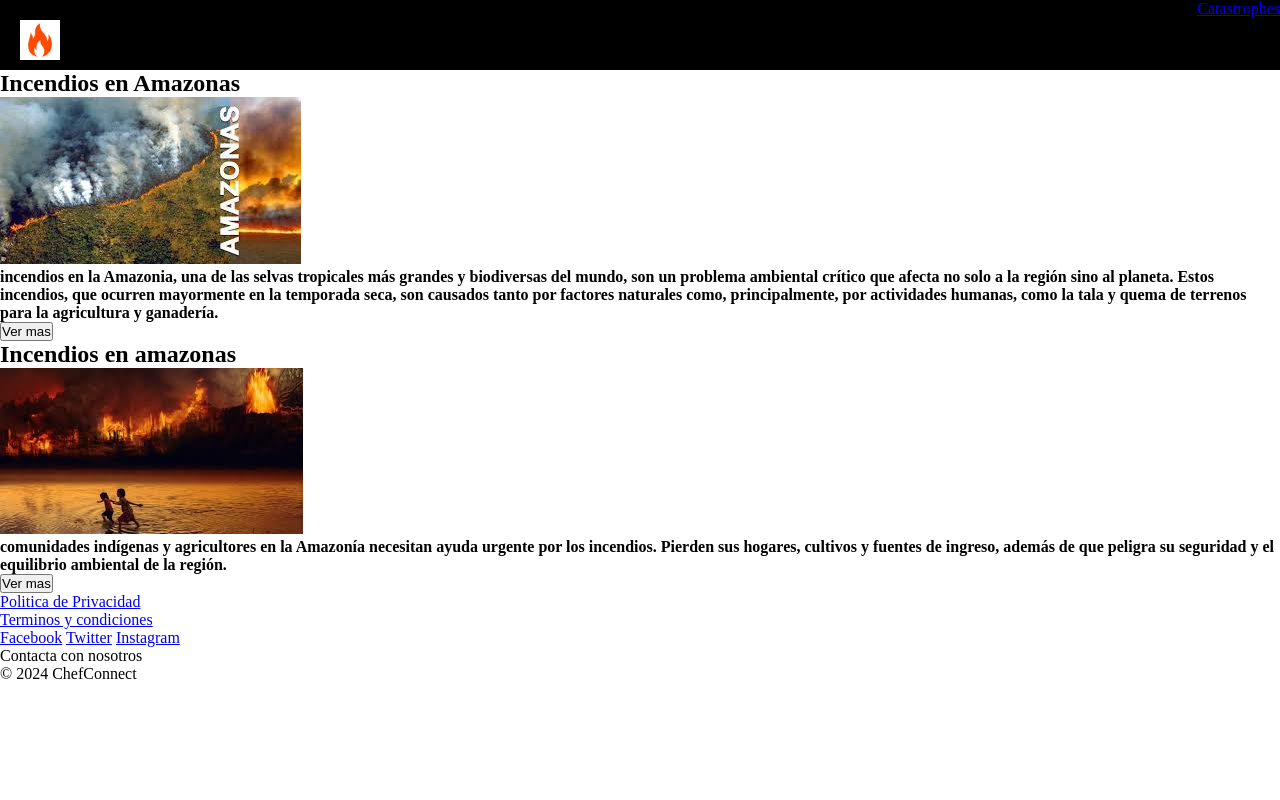
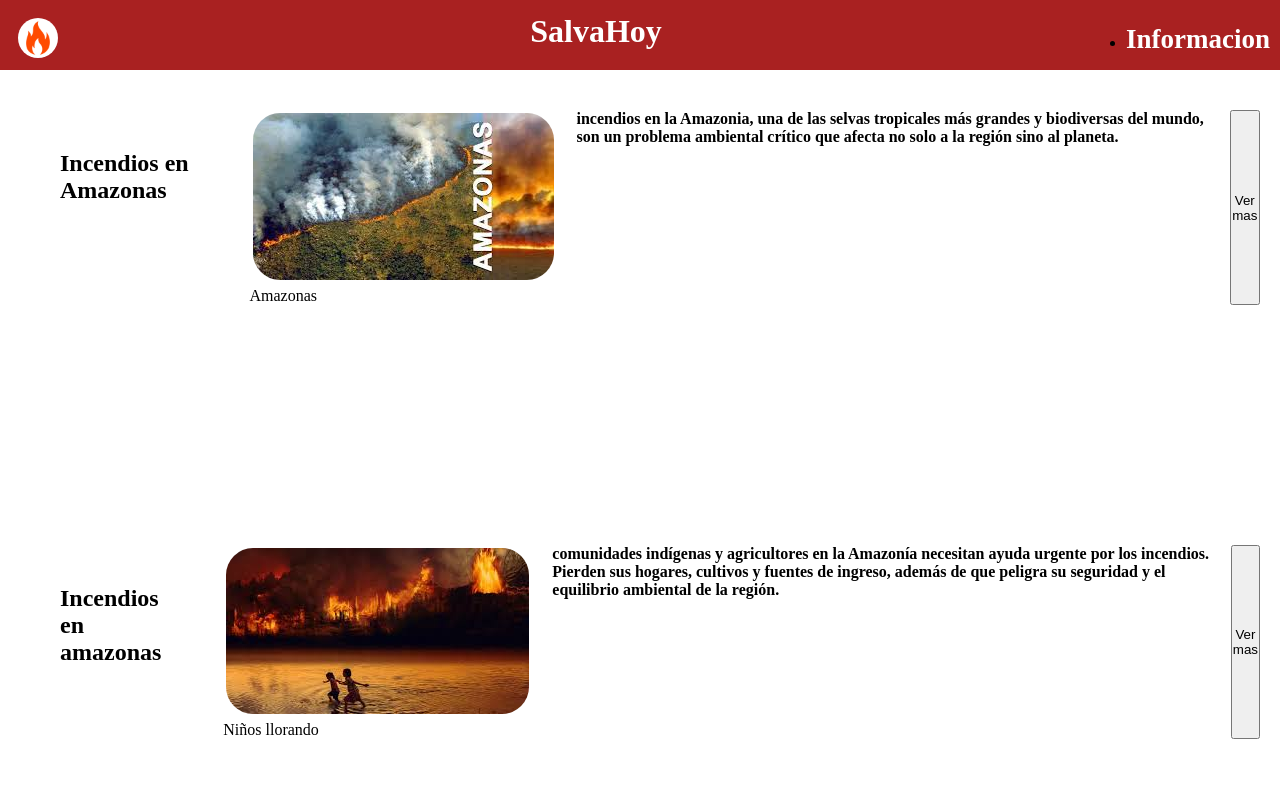
Before and after one commit to Kikoooohub/Webapp-emergencas, a plain HTML site: page index.html in a window 1280 px wide. Shown: the top 800 px of the page. Drawn offline with Linux system fonts and the light colour scheme.

Commit message:
changes 11.06

```diff
--- a/css/styles.css
+++ b/css/styles.css
@@ -1,25 +1,154 @@
-*{
+* {
     box-sizing: border-box;
     margin: 0%;
     padding: 0%;
+
 }
-.header{
+
+
+.header {
     display: flex;
     justify-content: space-between;
-    background-color: black;
+    background-color: rgb(169, 33, 33);
     height: 70px;
+    position: static;
+}
+
+header ul {
+    display: flex;
+    padding: 10px;
+    align-items: center;
+}
+
+header ul a {
+    display: flex;
+    font-size: 27px;
+    font-weight: bold;
+    color: white;
+    margin-top: 10%;
+    text-decoration: none;
 
 }
-.logo{
-    border: 2px;
-    border-radius: 70px 70px 70px 70px;
-    width: 70px;
-    height: 70px;
-    margin: 10px;
-    color: black;
+
+.logo {
+    margin: 8px;
 }
-.logo img{
+
+.logo img {
     padding: 10px;
     width: 60px;
     height: 60px;
+    border-radius: 50px 50px 50px 50px;
 }
+
+h1.header__title {
+    display: flex;
+    margin-top: 13px;
+    color: white;
+
+
+}
+
+.catastrophes {
+    padding: 20px;
+    display: flex;
+    align-content: center;
+    justify-content: space-between;
+    gap: 20px;
+    margin-top: 20px;
+    margin-bottom: 200px;
+}
+
+.catastrophes__title {
+    display: flex;
+    justify-content:center;
+    align-content: center;
+    padding: 40px;
+}
+.figure image{
+    position: relative;
+  display: flex;
+}
+.catastrophes__imagen{
+
+   border-radius: 30px 30px 30px 30px;
+    text-align: center;
+    padding: 3px;
+
+}
+
+.footer {
+    margin-top: 800px;
+    display: flex;
+    text-align: center;
+    padding: 20px;
+    background-color: rgb(169, 33, 33);
+    justify-content: center;
+}
+
+.footer__links {
+    display: flex;
+
+    gap: 15px;
+    color: white;
+
+
+}
+
+.footer__social-links {
+    display: flex;
+
+    gap: 20px;
+    color: white;
+}
+
+.footer__legal-links {
+    display: flex;
+
+    gap: 20px;
+    color: white;
+}
+
+.footer__social-links a {
+    display: flex;
+    color: white;
+    text-decoration: none;
+    justify-content: center;
+}
+
+.footer__legal-links a {
+    display: flex;
+    color: white;
+    text-decoration: none;
+    justify-content: center;
+}
+
+
+
+@media screen and (max-width:700px) {
+    body {
+        background-color: white;
+    }
+
+    .desktop {
+        display: none;
+    }
+
+    .mobile {
+        display: flex;
+    }
+}
+
+@media screen and (min-width:1200px) and(max-width:1200px) {
+    body {
+        background-color: white;
+    }
+
+    .mobile {
+        display: none;
+    }
+
+    .desktop {
+        display: flex;
+    }
+}
--- a/index.html
+++ b/index.html
@@ -24,13 +24,13 @@
             </a>
 
         </div>
-
-
-        <h1 class="header__title">Emergencias y Donaciones</h1>
+        <div>
+            <h1 class="header__title">SalvaHoy</h1>
+        </div>
         <!--Navegacion-->
         <nav>
             <ul>
-                <li><a href="#incendios" id="incedios">Catastrophes</a></li>
+                <li><a href="#incendios" id="incedios">Informacion</a></li>
             </ul>
         </nav>
     </header>
@@ -38,20 +38,22 @@
         <section>
             <div class="catastrophes">
                 <h2 class="catastrophes__title">Incendios en Amazonas</h2>
-                <img class="catastrophes__imagen" src="./img/amazonas.jpeg" alt="amazonas">
+                <figure class="figure image">
+                <img class="catastrophes__imagen" src="./img/amazonas.jpeg" alt="amazonas"><figcaption>Amazonas</figcaption>
+            </figure>
                 <p><strong class="Catastrophes__texto"> incendios en la Amazonia, una de las selvas tropicales más
                         grandes y biodiversas del
                         mundo, son un problema ambiental crítico que afecta no solo a la región sino al planeta.
-                        Estos incendios, que ocurren mayormente en la temporada seca, son causados tanto por
-                        factores naturales como, principalmente, por actividades humanas, como la tala y quema de
-                        terrenos para la agricultura y ganadería. </strong></p>
+                         </strong></p>
                 <button class="catastrophe__buton">Ver mas</button>
             </div>
         </section>
         <section>
             <div class="catastrophes">
                 <h2 class="catastrophes__title">Incendios en amazonas</h2>
-                <img class="catastrophes__imagen" src="./img/tarjeta2.jpeg" alt="fuego">
+                <figure class="figure image">
+                <img class="catastrophes__imagen" src="./img/tarjeta2.jpeg" alt="fuego"><figcaption>Niños llorando</figcaption>
+            </figure>
                 <p><strong class="Catastrophes__texto">comunidades indígenas y agricultores en la Amazonía necesitan
                         ayuda urgente por los
                         incendios. Pierden sus hogares, cultivos y fuentes de ingreso, además de que peligra su
@@ -61,19 +63,18 @@
         </section>
     </main>
     <footer class="footer">
-        <nav>
-            <ul class="footer--nav">
-                <li><a href="#privacidad">Politica de Privacidad</a></li>
-                <li><a href="#terminos">Terminos y condiciones</a></li>
-            </ul>
-        </nav>
-        <div class="footer--social">
-            <a href="#">Facebook</a>
-            <a href="#">Twitter</a>
-            <a href="#">Instagram</a>
+        <div class="footer__links">
+            <div class="footer__social-links">
+                <a href="#Facebook" class="footer__social-link footer__social-link--facebook">Facebook</a>
+                <a href="#Instagram" class="footer__social-link footer__social-link--instagram">Instagram</a>
+                <a href="#Twitter" class="footer__social-link footer__social-link--twitter">Twitter</a>
+            </div>
+            <div class="footer__legal-links">
+                <a href="#Terminos y Condiciones" class="footer__legal-link">Términos y Condiciones</a>
+                <a href="#Politica de Privacidad" class="footer__legal-link">Política de Privacidad</a>
+                <a href="#Contactanos" class="footer__legal-link">Contáctanos</a>
+            </div>
         </div>
-        <div class="footer--contact">Contacta con nosotros</div>
-        <div class="footer--copyright">© 2024 ChefConnect</div>
     </footer>
 
 </body>
```
